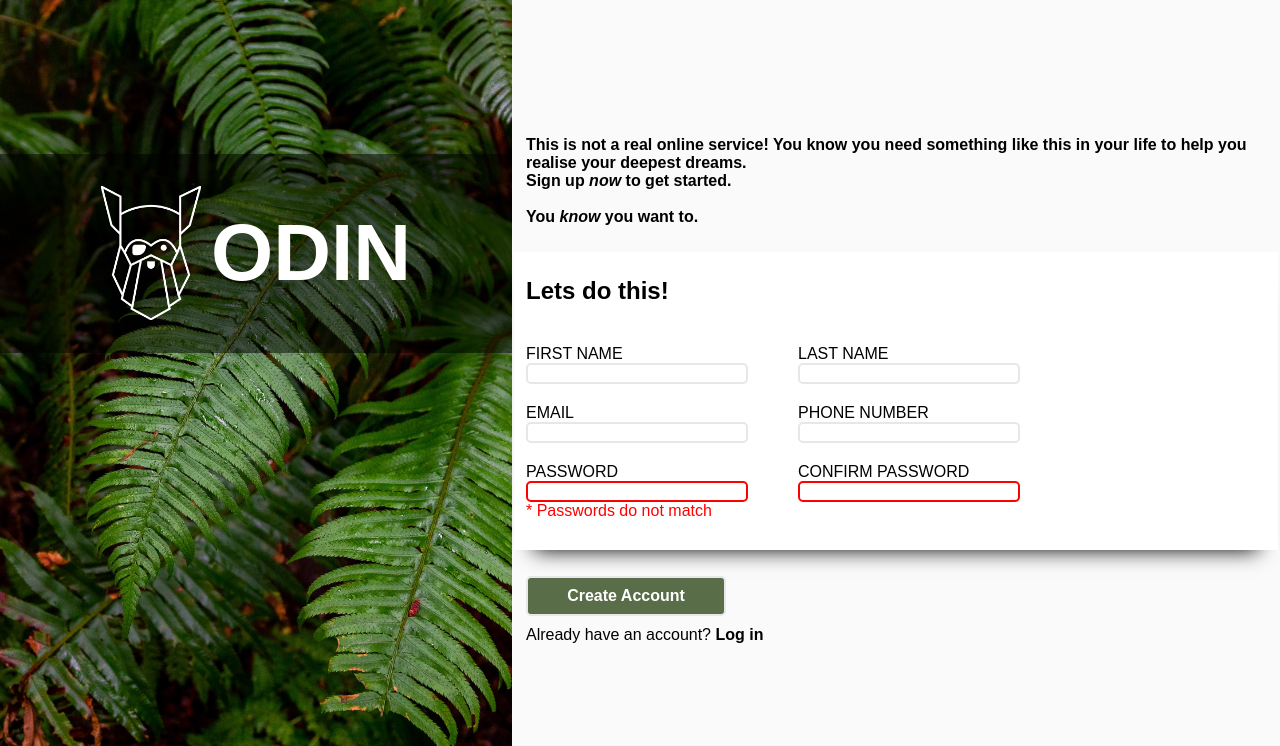
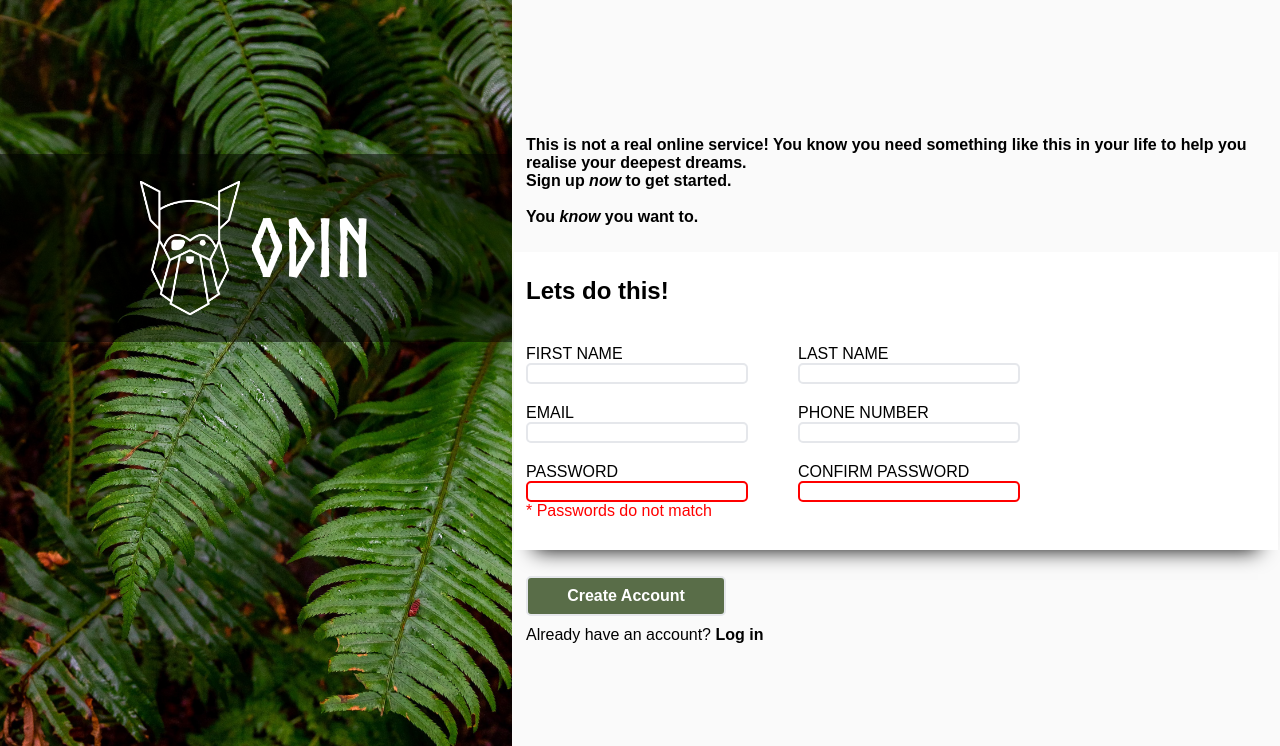
Before and after one commit to purgz/odin-sign-up-form, a plain HTML site: page index.html in a window 1280 px wide. Shown: the top 746 px of the page. Drawn offline with Linux system fonts and the light colour scheme.

Commit message:
norse font

```diff
--- a/styles.css
+++ b/styles.css
@@ -154,7 +154,7 @@ p{
 }
 
 h1{
-    font-family: Arial, Helvetica, sans-serif;
+    font-family: Norse,Arial, Helvetica, sans-serif;
     color: white;
 }
 
```
